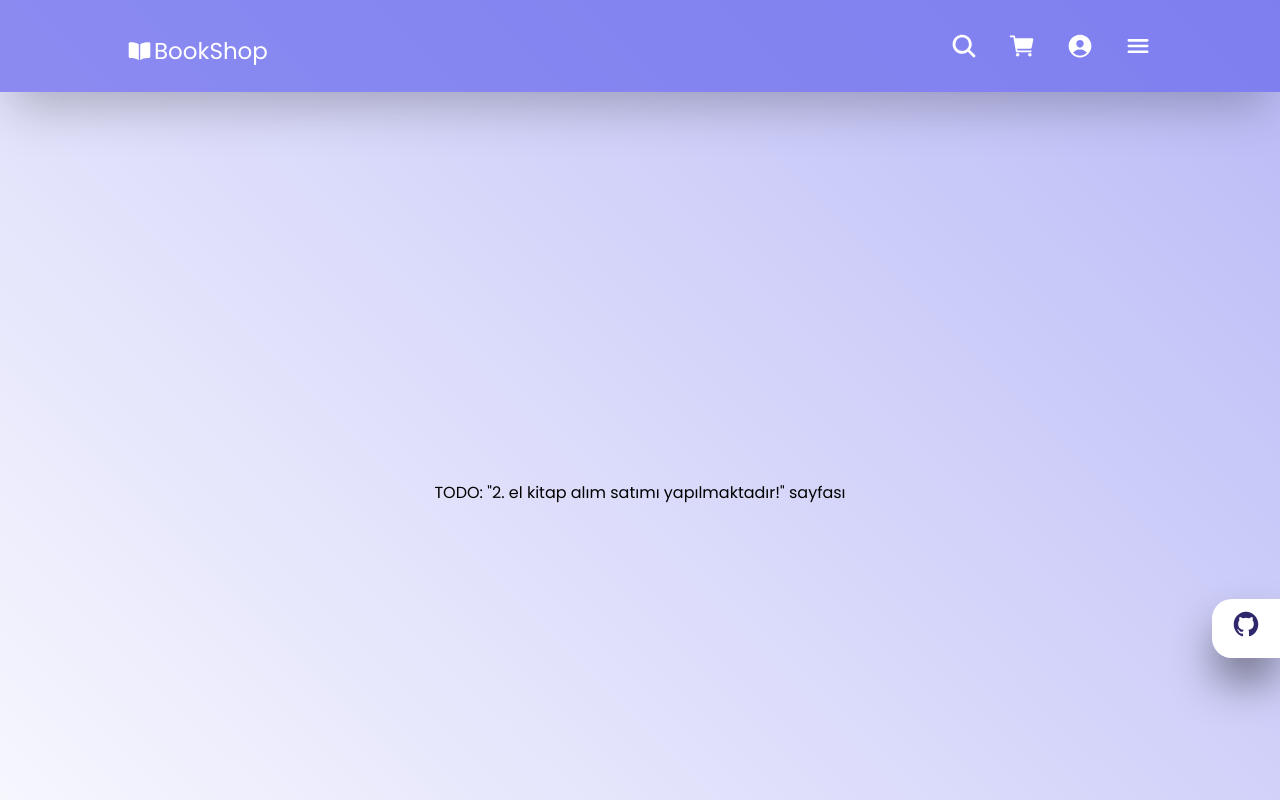
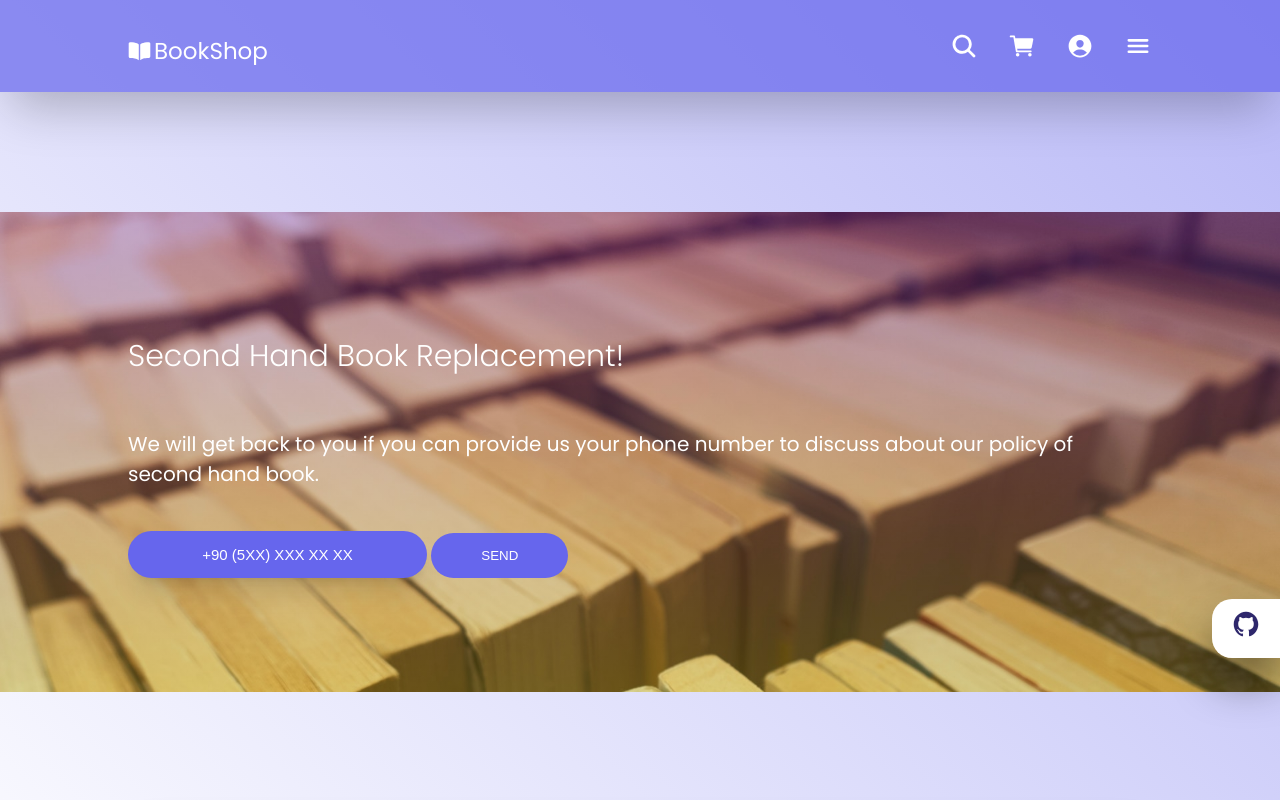
Before and after one commit to semanurbilada/term-project-website, a website built with Vite: page src/html/support.html in a window 1280 px wide. Shown: the top 800 px of the page. Built offline with nearby package versions, Linux system fonts and the light colour scheme.

Commit message:
Complete support page

```diff
--- a/src/css/support.css
+++ b/src/css/support.css
@@ -1,8 +1,99 @@
-/* Grid-swiper */
+/* Support Page */
 .support {
     width: 100%;
-    height: 100vh;
+    height: 90vh;
     display: flex;
     align-items: center;
     justify-content: center;
 }
+
+.support-content {
+    width: 100%;
+    height: 60vh;
+    color: white;
+    text-align: start;
+    background-size: cover;
+    background-attachment: fixed;
+    background-image: linear-gradient(
+        rgba(123, 0, 255, 0.2),
+        rgba(255, 255, 0, 0.2)),
+        url('/images/support.jpg');
+}
+
+.support-content .container {
+    height: 60vh;
+    display: flex;
+    align-items: start;
+    flex-direction: column;
+    justify-content: center;
+    gap: 20px;
+}
+
+.support-content h3 {
+    font-size: 30px;
+    font-weight: 300;
+}
+
+.support-content p {
+    font-size: 20px;
+}
+
+.support-content .contact-input {
+    margin: 5% 0;
+    color: white;
+    font-size: 15px;
+    border: none;
+    border-radius: 25px;
+    padding: 15px 50px;
+    outline: none;
+    background-color: var(--navbar-scroll);
+    box-shadow: 0 20px 25px -5px rgb(0 0 0 / 0.1), 0 8px 10px -6px rgb(0 0 0 / 0.1);
+    transition: 0.5s;
+}
+
+.contact-input::placeholder {
+    color: white;
+    font-size: 15px;
+    text-align: center;
+}
+
+.support-content button {
+    border: none;
+    color: white;
+    border-radius: 25px;
+    padding: 15px 50px;
+    background-color: var(--navbar-scroll);
+    transition: 0.5s;
+}
+
+.contact-input:hover,
+.support-content button:hover {
+    cursor: pointer;
+    box-shadow: 0 25px 50px -12px rgb(0 0 0 / 0.7);
+}
+
+/* Responsive */
+@media screen and (max-width: 480px) {
+    .support-content h3 {
+        font-size: 20px;
+        font-weight: 400;
+    }
+
+    .support-content p {
+        font-size: 15px;
+    }
+
+    .support-content .contact-input {
+        margin: 5% 0;
+        font-size: 15px;
+        padding: 10px 20px;
+    }
+
+    .contact-input::placeholder {
+        font-size: 15px;
+    }
+
+    .support-content button {
+        padding: 10px 20px;
+    }
+}
--- a/src/html/support.html
+++ b/src/html/support.html
@@ -60,9 +60,24 @@
             </div>
         </header>
 
-        <section class="support">
-            <div>TODO: "2. el kitap alım satımı yapılmaktadır!" sayfası</div>
-        </section>
+        <main class="support">
+            <div class="support-content">
+                <div class="container">
+                    <h3>Second Hand Book Replacement!</h3>
+                    <p>We will get back to you if you can provide us your phone number to discuss about our policy of second hand book.</p>
+
+                    <label for="contact">
+                        <input
+                        name="contact"
+                        class="contact-input"
+                        type="text"
+                        placeholder="+90 (5XX) XXX XX XX"
+                        >
+                        <button>SEND</button>
+                    </label>
+                </div>
+            </div>
+        </main>
 
         <section class="fixed-button">
             <a href="https://github.com/semanurbilada/term-project-website" target="_blank">
```
Also changed, not shown: public/images/support.jpg (added).
